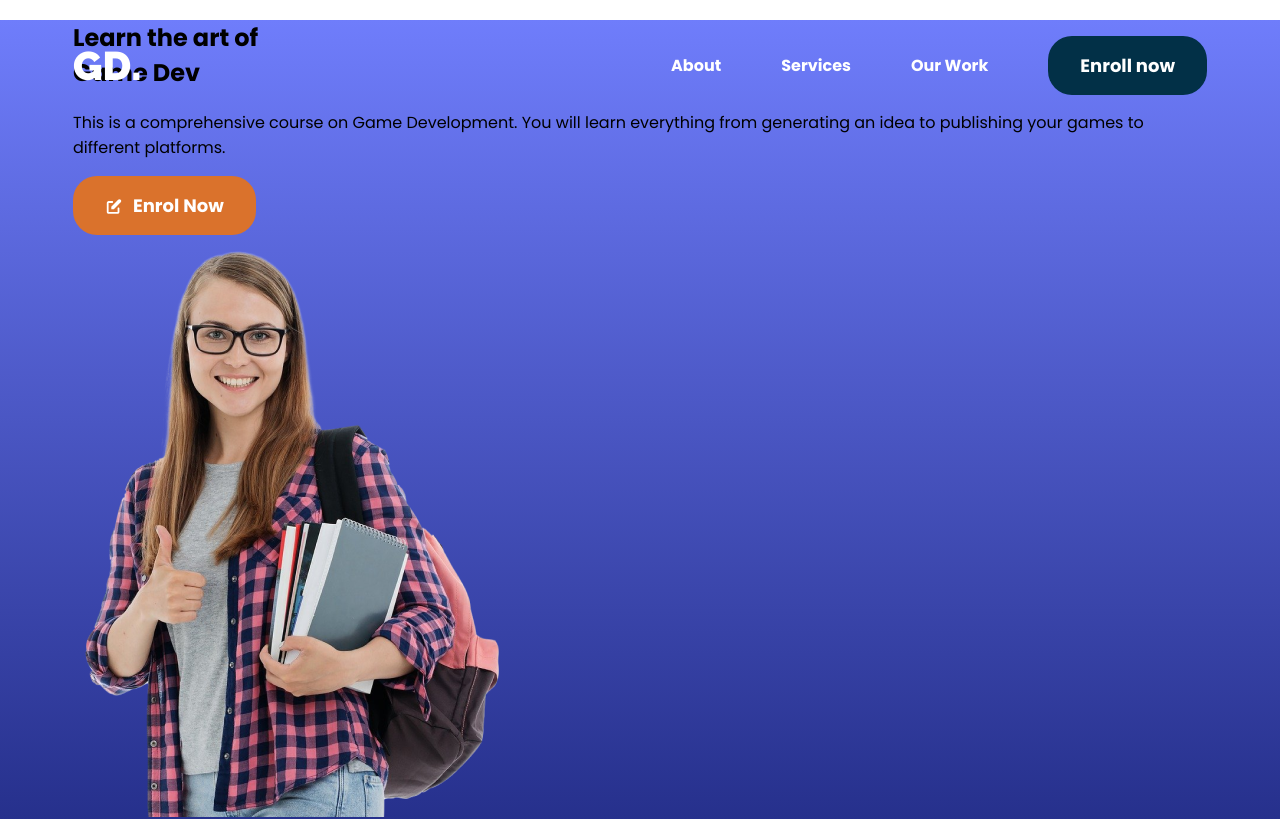
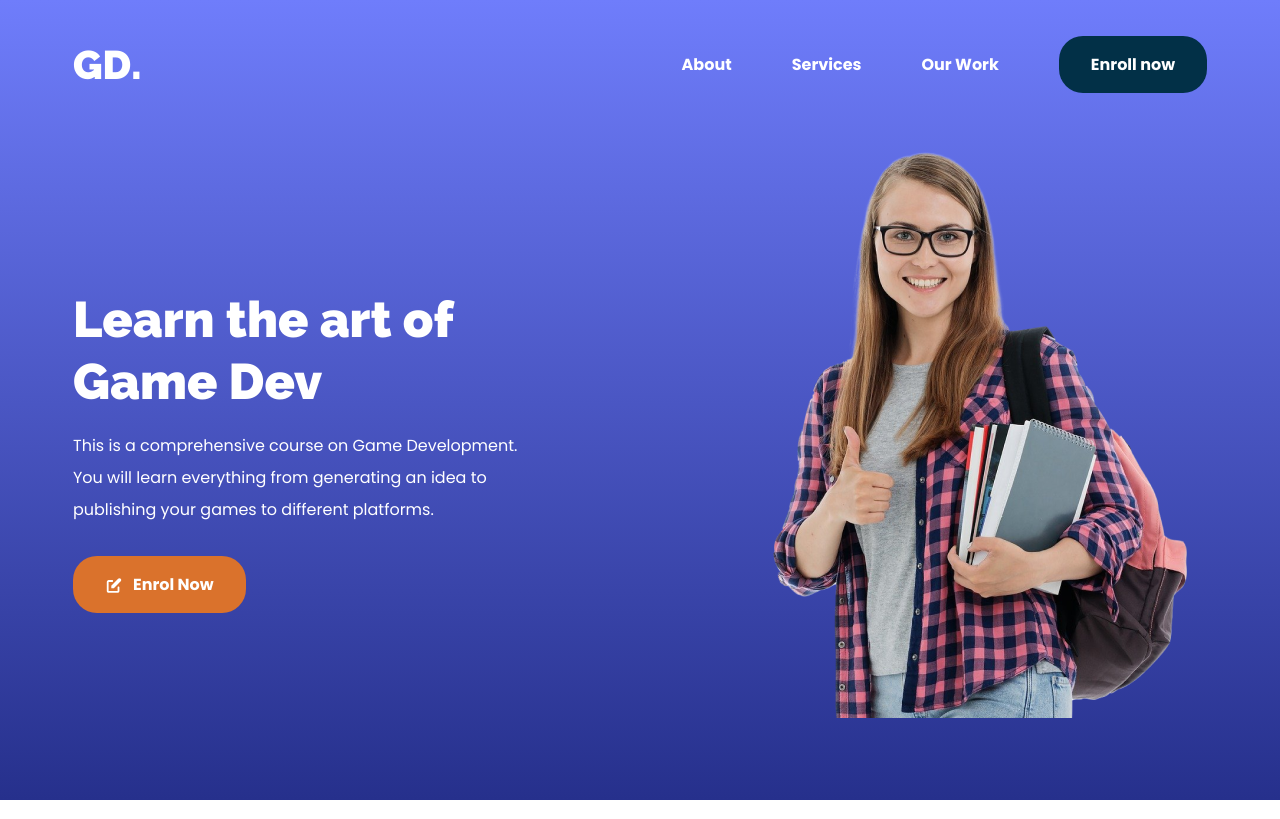
Before and after one commit to JimeBlue/Responsive-Design, a plain HTML site: page index.html in a window 1280 px wide. Shown: the top 819 px of the page. Drawn offline with Linux system fonts and the light colour scheme.

Commit message:
Style left side of hero section

```diff
--- a/index.html
+++ b/index.html
@@ -28,11 +28,11 @@
 
         <section class="hero">
           <div class="left">
-            <h1>
+            <h1 class="left__heading">
               Learn the art of <br />
               Game Dev
             </h1>
-            <p>
+            <p class="left__content">
               This is a comprehensive course on Game Development. You will learn
               everything from generating an idea to publishing your games to
               different platforms.
--- a/style.css
+++ b/style.css
@@ -36,7 +36,7 @@ body {
   color: #fff;
   display: inline-block;
   font-weight: 700;
-  font-size: 18px;
+  font-size: 16px;
   text-decoration: none;
   position: relative;
 }
@@ -103,3 +103,40 @@ body {
   color: #ffffff;
   text-decoration: none;
 }
+
+/* hero section */
+.hero {
+  display: flex;
+  height: 100vh;
+  width: 100%;
+  align-items: center;
+  justify-content: space-between;
+  padding-top: 60px;
+}
+
+.left {
+  width: 457px;
+}
+
+.left__heading {
+  font-family: var(--raleway-fonts);
+  font-weight: 900;
+  font-size: 50px;
+  line-height: 125%;
+  color: #ffffff;
+  margin-bottom: 0;
+}
+
+.left__content {
+  font-family: var(--poppins-font);
+  font-weight: 400;
+  font-size: 16px;
+  line-height: 200%;
+  color: #ffffff;
+  margin-bottom: 30px;
+}
+/*  achievement cards*/
+
+.achievement-cards {
+  display: none;
+}
```
